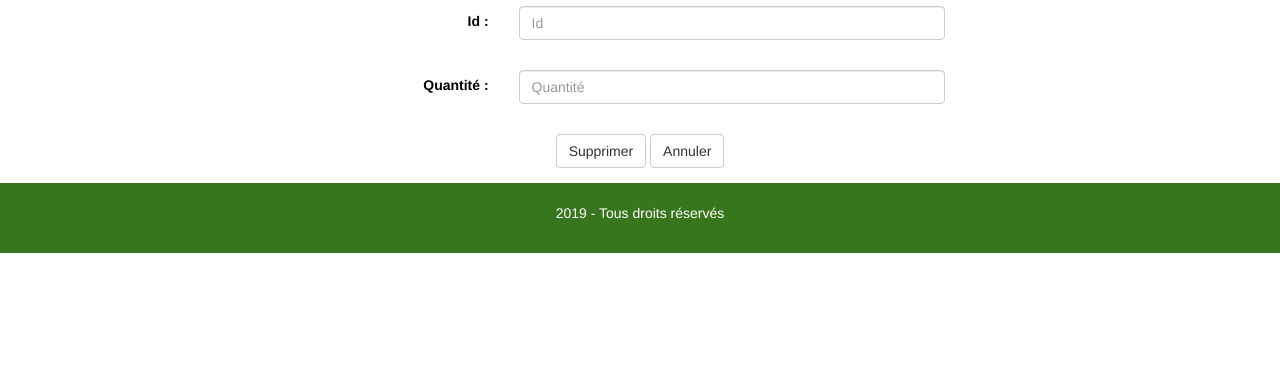
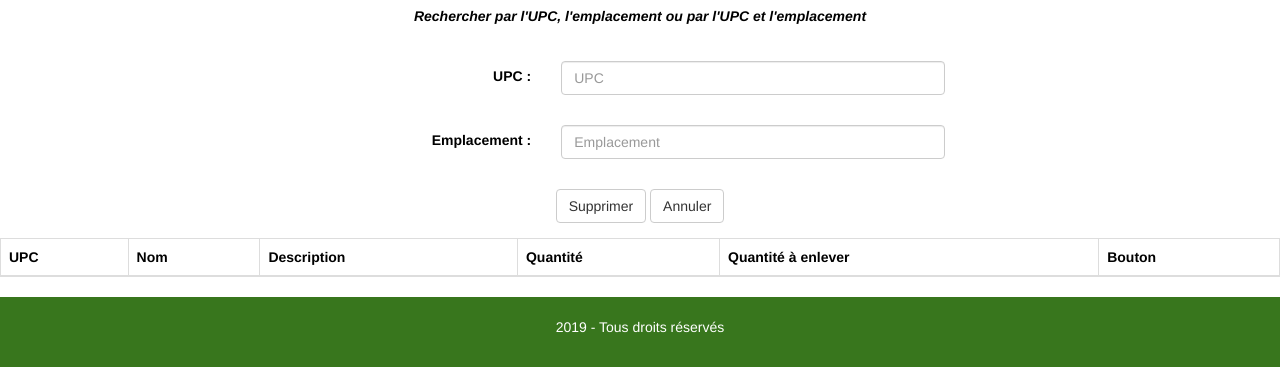
Before and after one commit to tritri301/BrainStorm, a plain HTML site: page Interface/retirer.html in a window 1280 px wide. Shown: the part 455-822 px from the top of the page. Before the commit the page ends 800 px from the top, so only its background shows below. Drawn offline with nearby package versions, Linux system fonts and the light colour scheme.

Commit message:
modification de la page retirer

```diff
--- a/Interface/retirer.html
+++ b/Interface/retirer.html
@@ -51,7 +51,7 @@ But du fichier :    Afficher la page du site qui permet de retirer des items
     </div>
     <div class="row">
         <div class="col" id="titre">
-            Supprimer
+            Retirer
         </div>
     </div>
 
@@ -63,12 +63,15 @@ But du fichier :    Afficher la page du site qui permet de retirer des items
                 <!--Table body-->
                 <tbody id="formulaire">
                 <tr>
-                    <td align="right"><label for="id">Id :</label></td>
-                    <td align="left"><input type="text" class="form-control" id="id" placeholder="Id"></td>
+                    <td align="center" colspan="2"><label for="titre"><i>Rechercher par l'UPC, l'emplacement ou par l'UPC et l'emplacement</i></label></td>
                 </tr>
                 <tr>
-                    <td align="right"><label for="qt">Quantité :</label></td>
-                    <td align="left"><input type="text" class="form-control" id="qt" placeholder="Quantité"></td>
+                    <td align="right"><label for="upc">UPC :</label></td>
+                    <td align="left"><input type="text" class="form-control" id="upc" placeholder="UPC"></td>
+                </tr>
+                <tr>
+                    <td align="right"><label for="emplacement">Emplacement :</label></td>
+                    <td align="left"><input type="text" class="form-control" id="emplacement" placeholder="Emplacement"></td>
                 </tr>
                 <tr>
                     <td align="center" colspan="2">
@@ -76,6 +79,26 @@ But du fichier :    Afficher la page du site qui permet de retirer des items
                         <button type="reset" onclick="ResetItem();" class="btn btn-default">Annuler</button>
                     </td>
                 </tr>
+                </tbody>
+                <!--Table body-->
+            </table>
+            <!--Table-->
+            <!--Table-->
+            <table id="tablePreview" class="table table-bordered">
+                <!--Table head-->
+                <thead align="center">
+                <tr>
+                    <th>UPC</th>
+                    <th>Nom</th>
+                    <th>Description</th>
+                    <th>Quantité</th>
+                    <th>Quantité à enlever</th>
+                    <th>Bouton</th>
+                </tr>
+                </thead>
+                <!--Table head-->
+                <!--Table body-->
+                <tbody id="table1">
                 </tbody>
                 <!--Table body-->
             </table>
```
